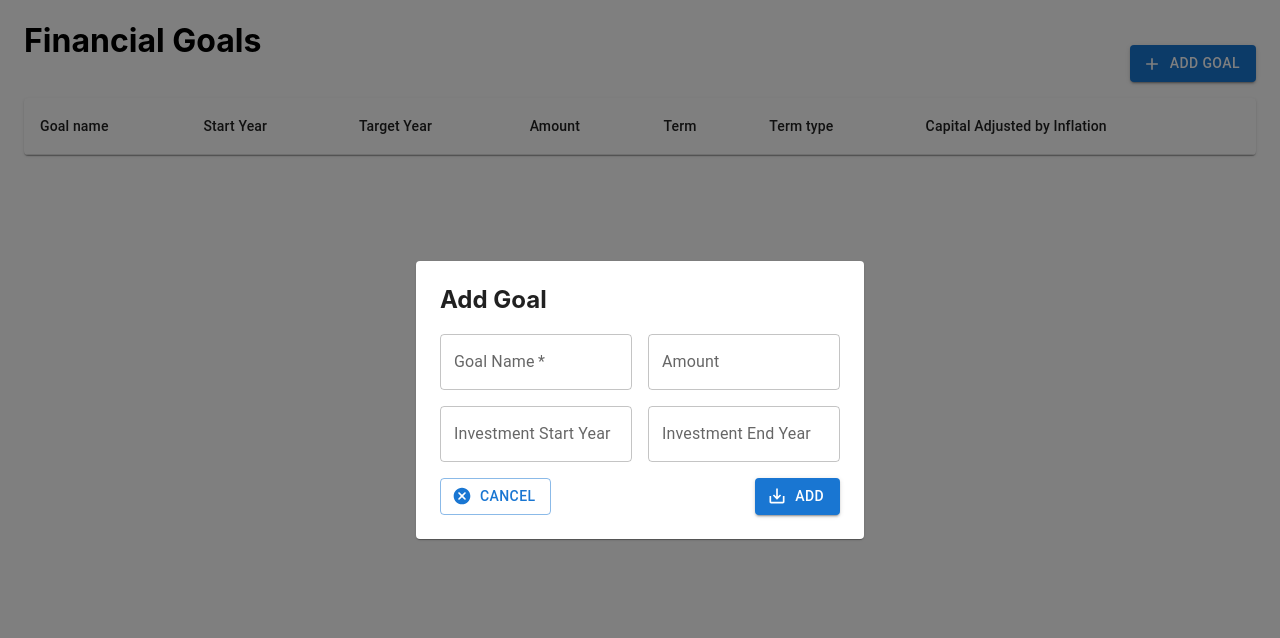
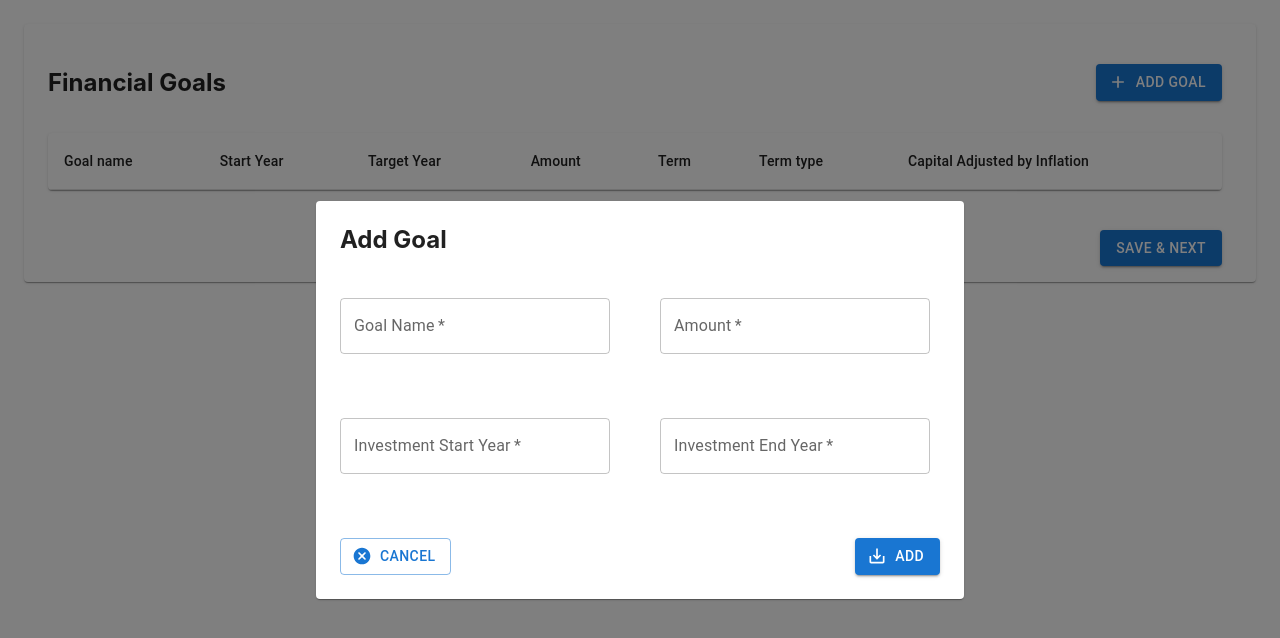
Before and after one commit to goal-based-financial-planner/goal-based-financial-planner, a React (Create React App) app: page / in a window 1280 px wide. Both pictures are taken after a click on the button "ADD GOAL". Shown: the top 638 px of the page. Built offline with nearby package versions, Linux system fonts and the light colour scheme.

Commit message:
Add Financial Goals table and Custom components

```diff
--- /dev/null
+++ b/src/components/common/CustomPaper/index.tsx
@@ -0,0 +1,25 @@
+import { ReactNode } from 'react';
+import { Container, Paper, Stack } from '@mui/material';
+
+interface CustomPaperProps {
+  children: ReactNode;
+}
+const CustomPaper = ({ children }: CustomPaperProps) => {
+  return (
+    <Container maxWidth={false} sx={{ height: 1, mt: 3 }}>
+      <Stack gap={3} sx={{ minHeight: 1 }} mb={8} flexDirection="column">
+        <Paper
+          sx={{
+            padding: '24px 34px 0px 24px',
+            flex: 1,
+          }}
+          elevation={1}
+        >
+          {children}
+        </Paper>
+      </Stack>
+    </Container>
+  );
+};
+
+export default CustomPaper;
--- /dev/null
+++ b/src/components/common/CustomTextField/index.tsx
@@ -0,0 +1,158 @@
+/* eslint-disable @typescript-eslint/prefer-nullish-coalescing */
+import {
+  type FilledTextFieldProps,
+  TextField,
+  type TextFieldVariants,
+  type StandardTextFieldProps,
+  type OutlinedTextFieldProps,
+} from '@mui/material';
+import React, { useState } from 'react';
+
+export interface CustomTextFieldProps {
+  maxLength?: number;
+  minLength?: number;
+  regex?: RegExp;
+  onChange?: (text: string) => void;
+  onBlur?: (text: string) => void;
+  handleError?: boolean;
+  disableRequiredErrorMessage?: boolean;
+  additionalHelperText?: string;
+  isEnterOperable?: boolean;
+  isPasteDisabled?: boolean;
+}
+
+export type TextFieldProps<
+  Variant extends TextFieldVariants = TextFieldVariants,
+> = Variant extends 'filled'
+  ? Omit<FilledTextFieldProps, 'onChange' | 'onBlur'>
+  : Variant extends 'standard'
+  ? Omit<StandardTextFieldProps, 'onChange' | 'onBlur'>
+  : Omit<OutlinedTextFieldProps, 'onChange' | 'onBlur'>;
+
+const CustomTextField = ({
+  type = 'text',
+  label,
+  id,
+  value,
+  onChange,
+  onBlur,
+  helperText,
+  required,
+  maxLength,
+  minLength,
+  regex,
+  sx,
+  handleError = false,
+  error,
+  disableRequiredErrorMessage = false,
+  additionalHelperText,
+  isEnterOperable = false,
+  isPasteDisabled = false,
+  ...rest
+}: CustomTextFieldProps & TextFieldProps) => {
+  const [validateField, setValidateField] = useState(false);
+  const [invalidChar, setInvalidChar] = useState(false);
+  const isValidLength = (text: string) =>
+    (!required || (required && text?.length)) &&
+    (!minLength || text?.length === 0 || text?.length >= minLength) &&
+    (!maxLength || text?.length === 0 || text?.length <= maxLength);
+  const isValidString = (text: string) =>
+    text?.length === 0 || !regex || regex?.test(text);
+
+  const handleChange = (e: React.ChangeEvent<HTMLInputElement>) => {
+    const text = e.target?.value;
+    console.log(text, regex?.test(text));
+    setInvalidChar(false);
+    if (isValidString(text)) {
+      console.log('valid string eh');
+      setValidateField(false);
+      onChange?.(text);
+    } else {
+      console.log('valid string kadu');
+      setValidateField(true);
+      setInvalidChar(true);
+    }
+  };
+
+  const handleBlur = (e: React.FocusEvent<HTMLInputElement>) => {
+    const text = e.target?.value;
+    setInvalidChar(false);
+    console.log(!isValidLength(text));
+    if (!isValidLength(text)) {
+      console.log(text);
+      setValidateField(true);
+    }
+
+    onBlur?.(text);
+  };
+
+  document.addEventListener('wheel', () => {
+    const activeEl = document.activeElement as HTMLInputElement;
+    if (activeEl.type === 'number') {
+      activeEl.blur();
+    }
+  });
+
+  const handleKeyPress = (event: React.KeyboardEvent<HTMLInputElement>) => {
+    const inputChar = event.key;
+    if (type === 'number' && !isValidString(String(value) + inputChar)) {
+      event.preventDefault();
+      setInvalidChar(true);
+    }
+    if (String(value).length === maxLength && event.key !== 'Enter') {
+      setInvalidChar(true);
+    }
+
+    if (isEnterOperable && event.key === 'Enter') {
+      setInvalidChar(false);
+      setValidateField(true);
+    }
+  };
+
+  const isInValid =
+    invalidChar ||
+    ((validateField || handleError) &&
+      (!isValidString(value as string) || !isValidLength(value as string)));
+
+  const getHelperText = () => {
+    if (
+      required &&
+      String(value).length === 0 &&
+      !invalidChar &&
+      !disableRequiredErrorMessage
+    ) {
+      return '*Required';
+    }
+
+    return isInValid ? helperText : additionalHelperText ?? helperText;
+  };
+
+  const handlePaste: React.ClipboardEventHandler<HTMLDivElement> = (event) => {
+    if (isPasteDisabled) {
+      event.preventDefault();
+    }
+  };
+
+  return (
+    <TextField
+      type={type}
+      variant="outlined"
+      id={id}
+      required={required}
+      label={label}
+      value={value}
+      onChange={handleChange}
+      onBlur={handleBlur}
+      onKeyPress={handleKeyPress}
+      helperText={error || isInValid ? getHelperText() : ''}
+      error={error || isInValid}
+      sx={{
+        ...sx,
+      }}
+      onPaste={handlePaste}
+      {...rest}
+    />
+  );
+};
+
+export default CustomTextField;
--- a/src/components/containers/FinancialGoals/AddFinancialGoals/index.tsx
+++ b/src/components/containers/FinancialGoals/AddFinancialGoals/index.tsx
@@ -1,24 +1,73 @@
-import {
-  Unstable_Grid2 as Grid,
-  Modal,
-  Paper,
-  Stack,
-  TextField,
-} from '@mui/material';
-import React from 'react';
-// import { FormProvider, useForm } from "react-hook-form";
+import { Unstable_Grid2 as Grid, Modal, Paper, Stack } from '@mui/material';
+import React, { Dispatch, useState } from 'react';
 import CustomButton from '../../../common/CustomButton';
 import { CancelRounded, SaveAltOutlined } from '@mui/icons-material';
+import { PlannerDataAction } from '../../../../store/plannerDataReducer';
+import { addFinancialGoal } from '../../../../store/plannerDataActions';
+import { FinancialGoal } from '../../../../domain/FinancialGoals';
+import CustomTextField from '../../../common/CustomTextField';
+import {
+  ALPHANUMERIC_PATTERN,
+  NUMBER_PATTERN,
+  YEAR_PATTERN,
+} from '../../../../domain/constants';
 
 interface AddFinancialGoalsProps {
   showAddGoalsModal: boolean;
   handleClose: () => void;
+  dispatch: Dispatch<PlannerDataAction>;
 }
 const AddFinancialGoals: React.FC<AddFinancialGoalsProps> = ({
   showAddGoalsModal,
   handleClose,
+  dispatch,
 }: AddFinancialGoalsProps) => {
-  // const methods = useForm<FormData>();
+  const handleCloseAndReset = () => {
+    setGoalName('');
+    setStartYear('');
+    setTargetYear('');
+    setTargetAmount('');
+    setIsTargetYearValid(false);
+
+    handleClose();
+  };
+
+  const handleAdd = () => {
+    addFinancialGoal(
+      dispatch,
+      new FinancialGoal(
+        goalName,
+        Number(startYear),
+        Number(targetYear),
+        Number(targetAmount),
+      ),
+    );
+    handleCloseAndReset();
+  };
+
+  const [goalName, setGoalName] = useState<string>('');
+  const [startYear, setStartYear] = useState<string>('');
+  const [targetYear, setTargetYear] = useState<string>('');
+  const [targetAmount, setTargetAmount] = useState<string>('');
+  const [isTargetYearValid, setIsTargetYearValid] = useState<boolean>(false);
+
+  const handleGoalNameChange = (value: string) => {
+    setGoalName(value);
+  };
+
+  const handleStartYearChange = (value: any) => {
+    setStartYear(value);
+  };
+  const handleTargetYearChange = (value: any) => {
+    setTargetYear(value);
+  };
+  const handleTargetAmountChange = (value: any) => {
+    setTargetAmount(value);
+  };
+
+  const handleTargetYearBlur = () => {
+    setIsTargetYearValid(true);
+  };
 
   return (
     <Modal
@@ -36,37 +85,71 @@ const AddFinancialGoals: React.FC<AddFinancialGoalsProps> = ({
           minWidth: {
             xs: '90%',
             sm: null,
-            md: 400,
+            md: 600,
           },
           maxWidth: 400,
           width: {
             xs: '80%',
-            md: 400,
+            md: 600,
           },
         }}
       >
         <h2 style={{ marginTop: 0 }}>Add Goal</h2>
 
-        {/* <FormProvider {...methods}> */}
-        <Grid container spacing={2}>
+        <Grid container spacing={5} alignItems="center" mt={0.5}>
           <Grid xs={6}>
-            <TextField label="Goal Name" required />
+            <CustomTextField
+              label="Goal Name"
+              sx={{ minWidth: '270px', minHeight: 80 }}
+              helperText="Enter valid Goal Name"
+              required
+              value={goalName}
+              onChange={handleGoalNameChange}
+              regex={ALPHANUMERIC_PATTERN}
+            />
           </Grid>
           <Grid xs={6}>
-            <TextField label="Amount" />
+            <CustomTextField
+              label="Amount"
+              sx={{ minWidth: '270px', minHeight: 80 }}
+              required
+              helperText="Enter valid Amount"
+              value={targetAmount}
+              onChange={handleTargetAmountChange}
+              regex={NUMBER_PATTERN}
+            />
           </Grid>
           <Grid xs={6}>
-            <TextField label="Investment Start Year" />
+            <CustomTextField
+              sx={{ minWidth: '270px', minHeight: 80 }}
+              helperText="Enter valid start year"
+              label="Investment Start Year"
+              required
+              value={startYear}
+              onChange={handleStartYearChange}
+              regex={YEAR_PATTERN}
+            />
           </Grid>
           <Grid xs={6}>
-            <TextField label="Investment End Year" />
+            <CustomTextField
+              sx={{ minWidth: '270px', minHeight: 80 }}
+              helperText="Enter valid start year"
+              label="Investment End Year"
+              required
+              value={targetYear}
+              regex={YEAR_PATTERN}
+              error={isTargetYearValid && targetYear < startYear}
+              additionalHelperText="Target year should be greater than start year"
+              onChange={handleTargetYearChange}
+              onBlur={handleTargetYearBlur}
+            />
           </Grid>
           <Grid xs={6}>
             <CustomButton
               text="Cancel"
               startIcon={<CancelRounded />}
               variant="outlined"
-              onClick={handleClose}
+              onClick={handleCloseAndReset}
             />
           </Grid>
           <Grid
@@ -80,11 +163,10 @@ const AddFinancialGoals: React.FC<AddFinancialGoalsProps> = ({
             <CustomButton
               text="Add"
               startIcon={<SaveAltOutlined />}
-              onClick={() => {}}
+              onClick={handleAdd}
             />
           </Grid>
         </Grid>
-        {/* </FormProvider> */}
       </Paper>
     </Modal>
   );
--- a/src/components/containers/FinancialGoals/FinancialGoalsTable/index.tsx
+++ b/src/components/containers/FinancialGoals/FinancialGoalsTable/index.tsx
@@ -1,4 +1,4 @@
-import React from "react";
+import React from 'react';
 import {
   Table,
   TableBody,
@@ -7,8 +7,8 @@ import {
   TableHead,
   TableRow,
   Paper,
-} from "@mui/material";
-import { FinancialGoal } from "../../../../domain/FinancialGoals";
+} from '@mui/material';
+import { FinancialGoal } from '../../../../domain/FinancialGoals';
 
 interface FinancialGoalsTableProps {
   goals: FinancialGoal[];
--- a/src/components/containers/FinancialGoals/index.tsx
+++ b/src/components/containers/FinancialGoals/index.tsx
@@ -17,20 +17,22 @@ const FinancialGoals: React.FC<FinancialGoalsProps> = ({
   dispatch,
 }) => {
   const [showAddGoalsModal, setShowAddGoalsModal] = useState(false);
-  const handleClose = () => setShowAddGoalsModal(false);
+  const handleClose = () => {
+    setShowAddGoalsModal(false);
+  };
 
   return (
     <>
       <Grid container spacing={2}>
         <Grid xs={10}>
-          <h1>Financial Goals</h1>
+          <h2>Financial Goals</h2>
         </Grid>
         <Grid
           xs={2}
           sx={{
             display: 'flex',
             justifyContent: 'flex-end',
-            alignItems: 'flex-end',
+            alignItems: 'center',
           }}
         >
           <Box>
@@ -40,10 +42,10 @@ const FinancialGoals: React.FC<FinancialGoalsProps> = ({
               onClick={() => {
                 setShowAddGoalsModal(true);
               }}
-            ></CustomButton>
+            />
           </Box>
         </Grid>
-        <Grid xs={12}>
+        <Grid xs={12} sx={{ mb: 5 }}>
           <FinancialGoalsTable goals={plannerData.financialGoals} />
         </Grid>
       </Grid>
@@ -51,6 +53,7 @@ const FinancialGoals: React.FC<FinancialGoalsProps> = ({
       <AddFinancialGoals
         handleClose={handleClose}
         showAddGoalsModal={showAddGoalsModal}
+        dispatch={dispatch}
       />
     </>
   );
--- a/src/components/containers/Planner/index.tsx
+++ b/src/components/containers/Planner/index.tsx
@@ -1,20 +1,51 @@
-import React, { useReducer } from 'react';
+import React, { useReducer, useState } from 'react';
 import FinancialGoals from '../FinancialGoals';
-import { Container } from '@mui/material';
 import {
   initialPlannerData,
   plannerDataReducer,
 } from '../../../store/plannerDataReducer';
+import CustomPaper from '../../common/CustomPaper';
+import CustomButton from '../../common/CustomButton';
+import { Box, Grid, Stack } from '@mui/material';
 
 const Planner: React.FC = () => {
   const [plannerData, dispatch] = useReducer(
     plannerDataReducer,
     initialPlannerData,
   );
+  const [showGoalsTable, setShowGoalsTable] = useState(true);
+  const handleSave = () => {
+    setShowGoalsTable(false);
+  };
+  const handleEdit = () => {
+    setShowGoalsTable(true);
+  };
   return (
-    <Container maxWidth={false}>
-      <FinancialGoals plannerData={plannerData} dispatch={dispatch} />
-    </Container>
+    <Box>
+      {showGoalsTable ? (
+        <CustomPaper>
+          <FinancialGoals plannerData={plannerData} dispatch={dispatch} />
+          <Stack alignItems="flex-end">
+            <CustomButton
+              sx={{ mb: 2 }}
+              text="Save & Next"
+              onClick={handleSave}
+            />
+          </Stack>
+        </CustomPaper>
+      ) : (
+        <CustomPaper>
+          <Grid container spacing={2} alignItems="center">
+            <Grid item xs={11}>
+              <h2>Financial Goals</h2>
+            </Grid>
+            <Grid item xs={1}>
+              <CustomButton text="Edit" onClick={handleEdit} />
+            </Grid>
+          </Grid>
+        </CustomPaper>
+      )}
+    </Box>
   );
 };
 
--- /dev/null
+++ b/src/domain/constants.ts
@@ -0,0 +1,3 @@
+export const ALPHANUMERIC_PATTERN = /^[A-Za-z0-9]*$/;
+export const NUMBER_PATTERN = /^[0-9]\d*$/;
+export const YEAR_PATTERN = /^\d{1,4}$/;
```
Lines whose indentation alone changed are shown as unchanged.
